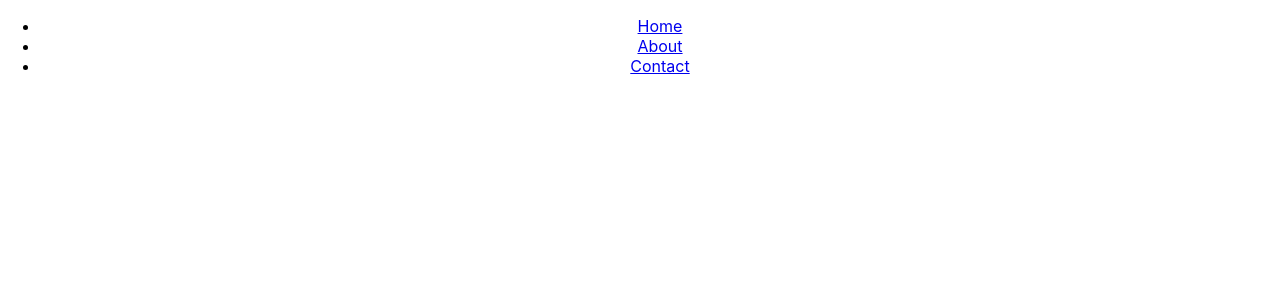
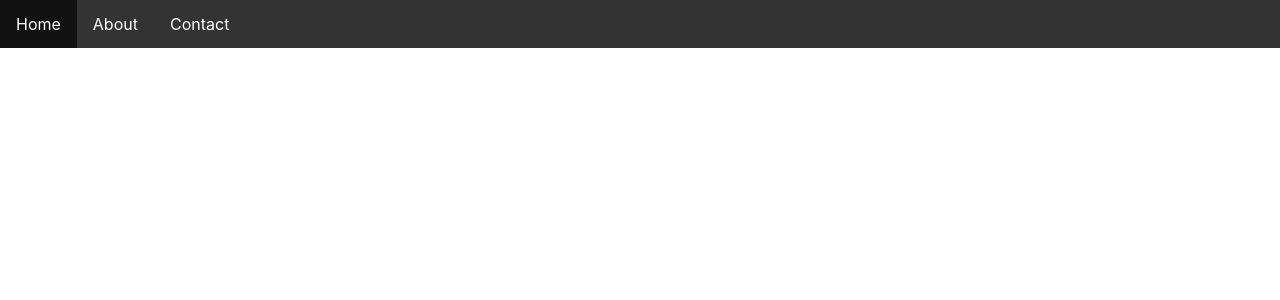
Before and after one commit to notkelloggstony/test-react-gh-pages, a React (Create React App) app: page /about in a window 1280 px wide. Shown: the top 300 px of the page. Built offline with nearby package versions, Linux system fonts and the light colour scheme.

Commit message:
Navigation styling

```diff
--- a/src/App.css
+++ b/src/App.css
@@ -36,3 +36,30 @@
     transform: rotate(360deg);
   }
 }
+
+#navigation {
+  list-style-type: none;
+  position: fixed;
+  margin: 0;
+  padding: 0;
+  top: 0;
+  width: 100%;
+  overflow: hidden;
+  background-color: #333;
+}
+
+#navigation li {
+  float: left;
+}
+
+#navigation li a {
+  display: block;
+  color: white;
+  text-align: center;
+  padding: 14px 16px;
+  text-decoration: none;
+}
+
+#navigation li:hover{
+  background-color: #111;
+}
```
